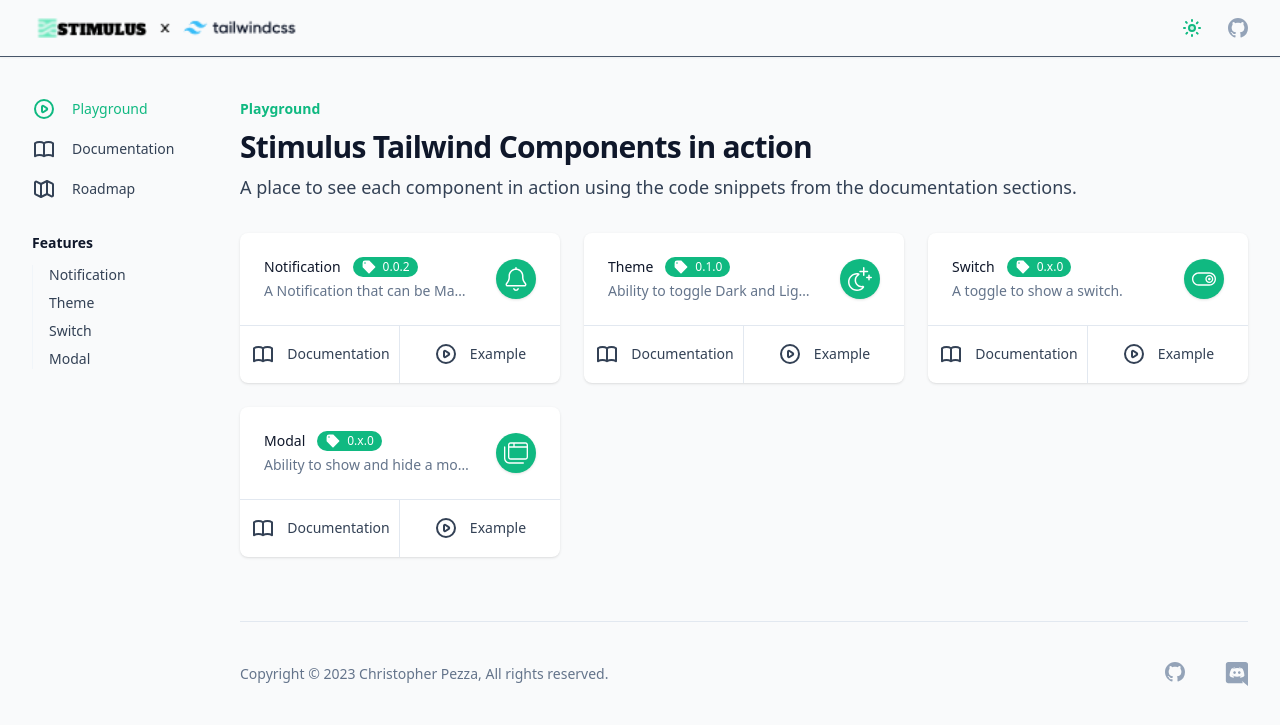
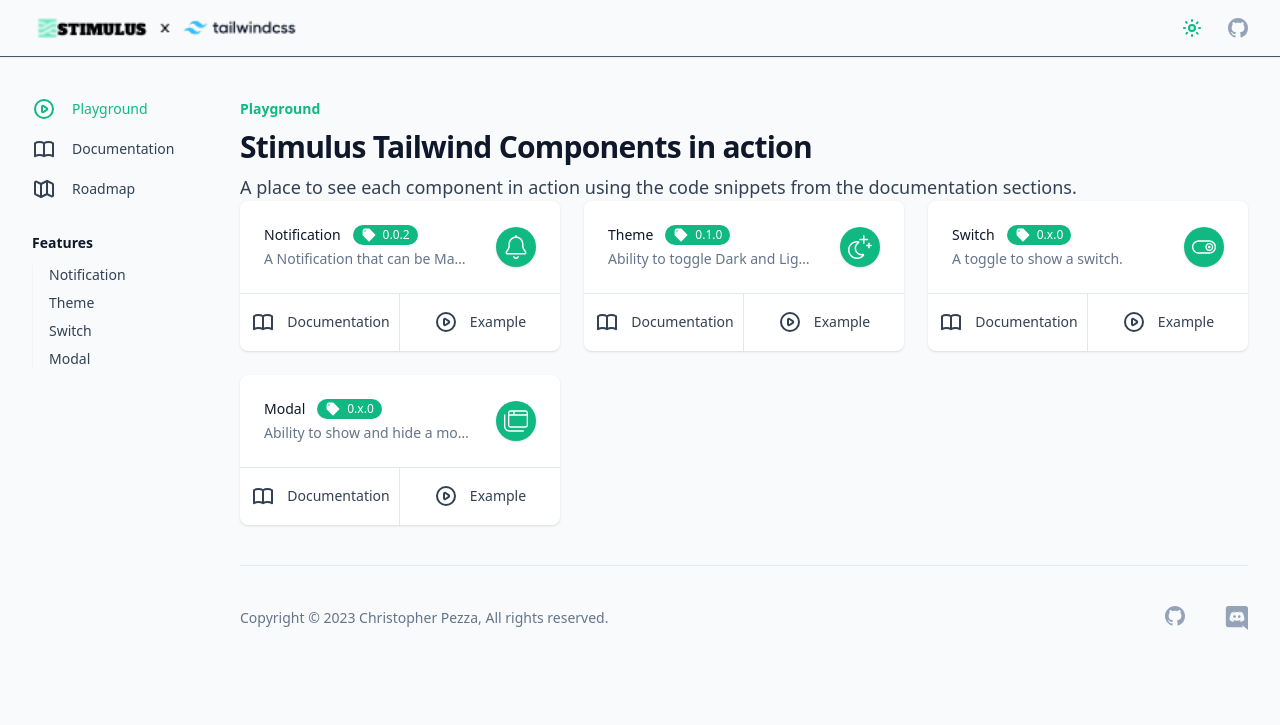
Before and after one commit to chiefpansancolt/stimulus-tailwind-playground, a Jekyll site: the page built from index.html, in a window 1280 px wide. Shown: the top 725 px of the page. Built offline with Jekyll 4.4.1, drawn with Linux system fonts in a browser that asks for light colours; Markdown is read by kramdown in place of the engine named in the settings.

Commit message:
update footer usage

```diff
--- a/_layouts/home.html
+++ b/_layouts/home.html
@@ -4,7 +4,7 @@
 
 <body class="h-full bg-gray-50 text-slate-500 dark:bg-slate-900 dark:text-slate-400">
   <script src="{{ '/dist/prism.min.js' | relative_url }}"></script>
-  <div class="min-h-full">
+  <div class="">
     <header class="border-b border-slate-600 shadow-sm lg:static lg:overflow-y-visible">
       <div class="mx-auto px-4 sm:px-6 lg:px-8">
         <div class="relative flex justify-between lg:gap-8 xl:grid xl:grid-cols-12">
@@ -36,8 +36,8 @@
         </div>
         {% if page.url == "/" %} {% assign classes = "col-span-10" %} {% else %} {% assign classes =
         "lg:col-span-9 xl:col-span-7" %} {% endif %}
-        <main class="{{ classes }}">
-          <header class="relative z-20">
+        <main class="min-h-[85vh] {{ classes }}">
+          <header class="relative z-20 h-36">
             <div>
               <p
                 class="mb-2 text-sm font-semibold leading-6 text-emerald-500 dark:text-emerald-400"
@@ -54,7 +54,7 @@
             </div>
             <p class="mt-2 text-lg text-slate-700 dark:text-slate-400">{{ page.details }}</p>
           </header>
-          <section class="relative mb-16 mt-8">
+          <section class="relative flex-grow">
             <div
               aria-live="assertive"
               class="pointer-events-none fixed inset-0 top-10 z-40 flex items-end px-4 py-6 sm:items-start sm:p-6"
@@ -82,10 +82,10 @@
               {% endif %}
             </div>
           </section>
-          <footer class="mt-16 text-sm leading-6">
+          <footer class="text-sm leading-6 sticky top-[90vh] pt-10">
             {% if page.url != "/" %} {% include footer_nav.html %} {% endif %}
             <div
-              class="justify-between border-t border-slate-200 pb-28 pt-10 text-slate-500 dark:border-slate-200/5 sm:flex"
+              class="justify-between border-t border-slate-200 pt-10 text-slate-500 dark:border-slate-200/5 sm:flex"
             >
               <div class="mb-6 sm:mb-0 sm:flex">
                 <p>{{ site.copyright }}</p>
```
